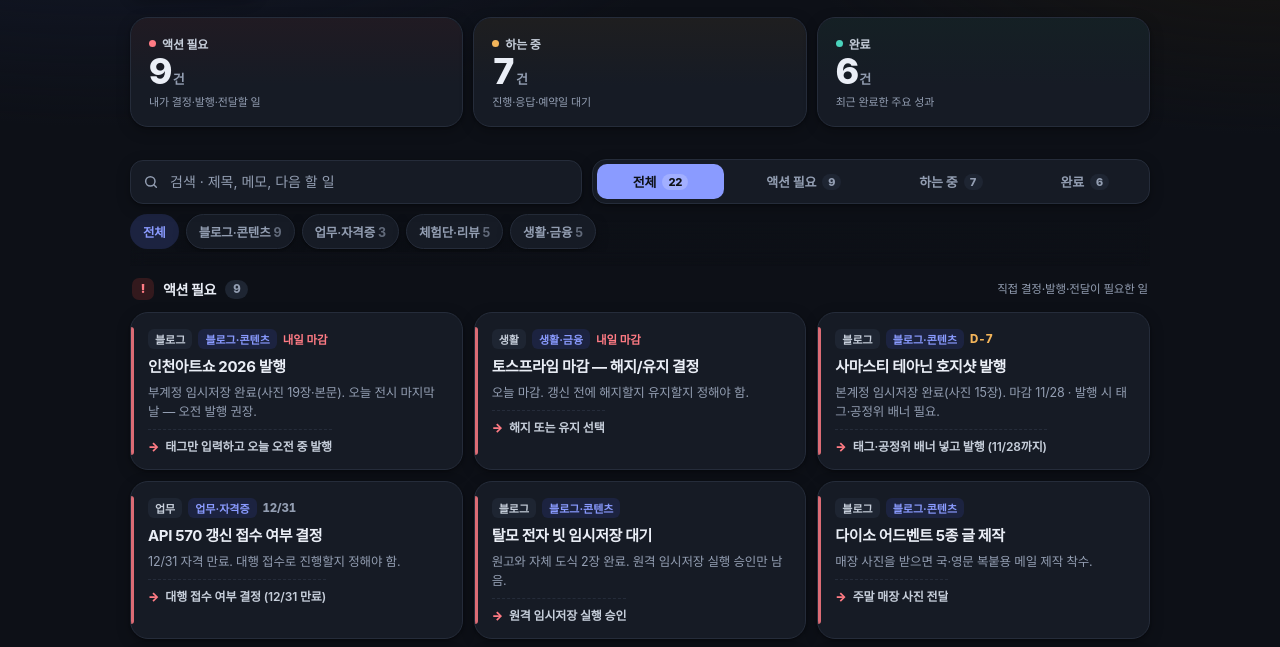
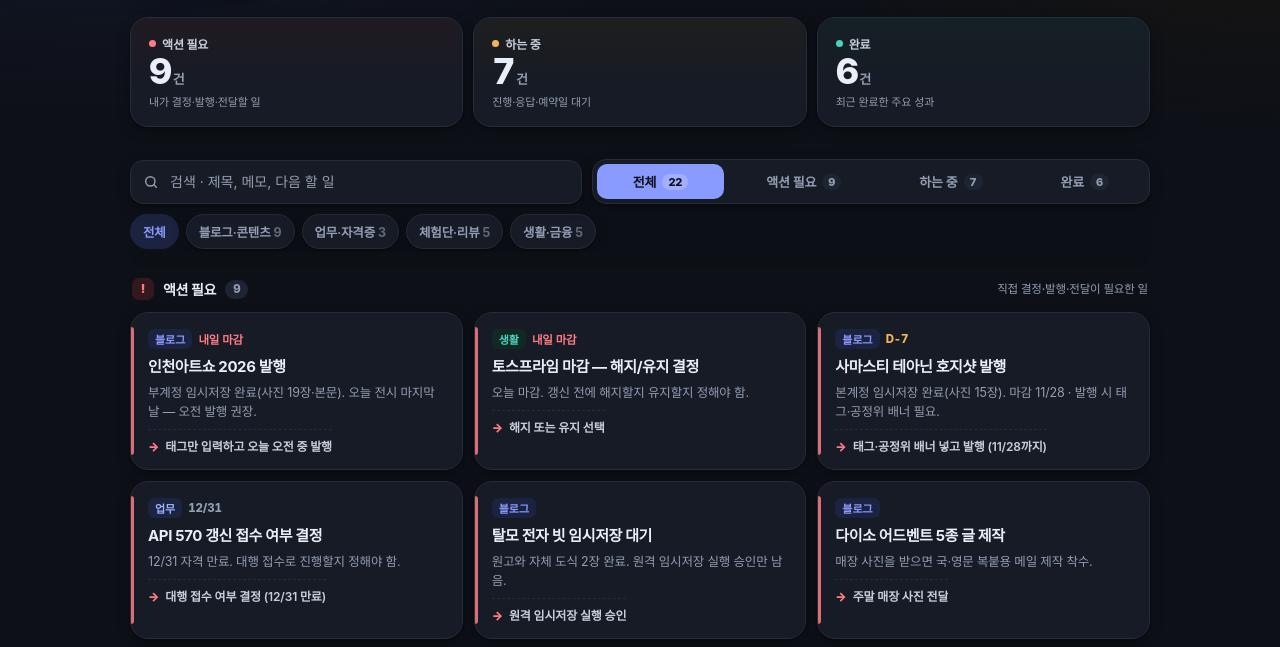
Before and after one commit to tessios/work-dashboard, a plain HTML site: page index.html in a window 1280 px wide. Both pictures are taken after a click on the button 1131 px from the left and 60 px from the top of the page. Shown: the part 132-779 px from the top of the page. Drawn offline with Linux system fonts and the light colour scheme.

Commit message:
카드 중복 분류 배지 정리 (분야별 색상 배지)

```diff
--- a/index.html
+++ b/index.html
@@ -170,6 +170,13 @@
   .badge{font-size:11px;font-weight:700;padding:2px 7px;border-radius:6px;background:var(--line-soft);color:var(--ink-2);letter-spacing:0}
   .badge.cat{background:var(--accent-soft);color:var(--accent)}
   html[data-theme="dark"] .badge.cat{color:var(--accent)}
+  .badge[data-cat="content"]{background:var(--accent-soft);color:var(--accent)}
+  .badge[data-cat="work"]{background:#EAF0FF;color:#3C58C8}
+  .badge[data-cat="review"]{background:#FBEEE0;color:#A9661A}
+  .badge[data-cat="life"]{background:var(--done-soft);color:var(--done)}
+  html[data-theme="dark"] .badge[data-cat="work"]{background:#1B2440;color:#9DB2FF}
+  html[data-theme="dark"] .badge[data-cat="review"]{background:#2C2216;color:#E7AD6A}
+  html[data-theme="dark"] .badge[data-cat="life"]{color:var(--done)}
   .due{margin-left:auto;font-size:11.5px;font-weight:800;color:var(--sub);display:inline-flex;align-items:center;gap:4px;font-variant-numeric:tabular-nums}
   .due.urgent{color:var(--action)}
   .due.soon{color:var(--progress)}
@@ -574,8 +581,7 @@
       : "";
     return '<button class="card" type="button" data-id="' + esc(it.id) + '">'
       + '<div class="c-top">'
-      +   '<span class="badge">' + esc(it.area || "") + '</span>'
-      +   '<span class="badge cat">' + esc(CAT_LABEL[it.category] || "") + '</span>'
+      +   '<span class="badge" data-cat="' + esc(it.category || "") + '">' + esc(it.area || "") + '</span>'
       +   dueHTML
       + '</div>'
       + '<h3>' + esc(it.title) + '</h3>'
```
